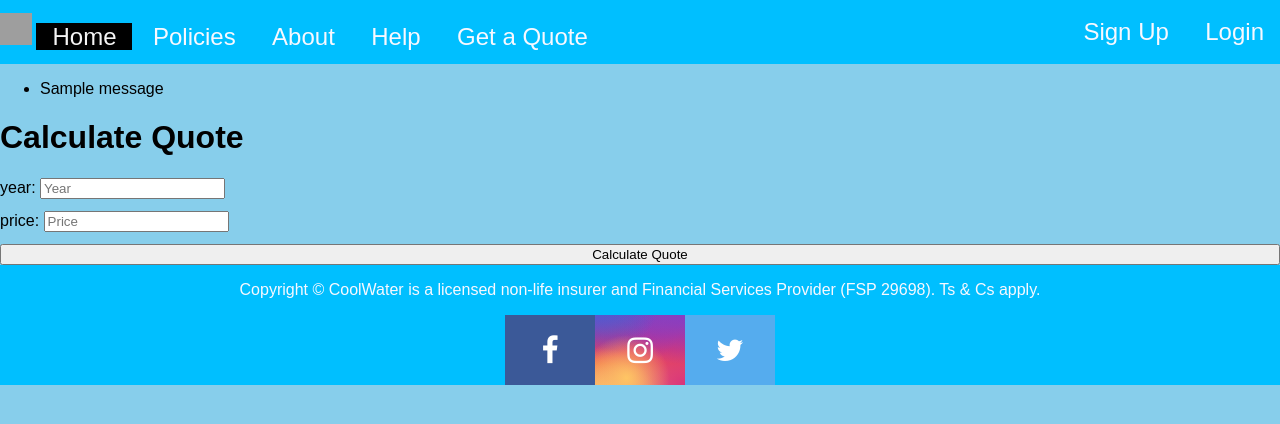
After one commit to QuinlanVic/Insurance-app, a Flask app: page /getquote in a window 1280 px wide. The commit adds this page. Shown: the top 424 px of the page. Run offline with Flask 3, Linux system fonts and the light colour scheme; tables that the repository leaves empty hold one stand-in row (values such as "Sample post"); one stand-in notice (Sample message) is shown; grey boxes are pictures that could not be loaded.

Commit message:
created basics of quote page

```diff
--- a/routes/main_bp.py
+++ b/routes/main_bp.py
@@ -1,11 +1,37 @@
 # blueprint for miscallaneous routes/pages
-from flask import Blueprint, render_template
+from flask import Blueprint, render_template, url_for, redirect, flash
 from flask_login import login_required
+
+from flask_wtf import FlaskForm
+from extensions import db
 
 from models.article import Article
 from models.employee import Employee
 
 main_bp = Blueprint("main", __name__)
+
+
+# from + import combo to only import what we need to improve performance
+from wtforms import (
+    StringField,
+    PasswordField,
+    SubmitField,
+    EmailField,
+    IntegerField,
+    DecimalField,
+)
+from wtforms.validators import InputRequired, Length, ValidationError, NumberRange
+
+from flask_login import login_user, logout_user, login_required
+
+from datetime import datetime
+
+
+# signup validation
+class QuoteForm(FlaskForm):
+    year = IntegerField("year", validators=[InputRequired()])
+    price = DecimalField("price", validators=[InputRequired()])
+    submit = SubmitField("Calculate Quote")
 
 
 # testing route for formatting/developing header and footer in "base.html"
@@ -40,3 +66,29 @@ def about_page():
 def help_page():
     # do not need to get any data from the server
     return render_template("help.html")
+
+
+# define a route for /getquote page
+@main_bp.route("/getquote", methods=["GET", "POST"])
+def get_quote_page():
+    form = QuoteForm()
+    # only on POST (when user is logging in)
+    if form.validate_on_submit():
+
+        # go back to quote page
+        # url_has_allowed_host_and_scheme should check if the url is safe
+        # for redirects, meaning it matches the request host.
+        # if not url_has_allowed_host_and_scheme(next, request.host):
+        #     return abort(400)
+        cover = 50000
+        premium = 500
+        flash(
+            "We can offer you R"
+            + f"{cover}"
+            + " in cover and you would pay R"
+            + f"{premium}"
+            + " per month :)"
+        )
+        return render_template("getquote.html", form=form)
+    # Only on GET - use form instance in "getquote" page
+    return render_template("getquote.html", form=form)
--- a/routes/user_bp.py
+++ b/routes/user_bp.py
@@ -88,7 +88,7 @@ def login_page():
 
         # if it does not exist or the password is incorrect
         # then user cannot login and send them back to login page
-        if not specific_user or specific_user.password != form.password.data:
+        if not specific_user:
             return render_template("login.html", form=form)
         # otherwise user has logged in successfully
         # go to homepage when posting from login page
--- a/templates/base.html
+++ b/templates/base.html
@@ -20,6 +20,7 @@
             <a class = "page-link" href="/policieslist">Policies</a>
             <a class = "page-link" href="/aboutus">About</a>
             <a class = "page-link" href="/help">Help</a>
+            <a class = "page-link" href="/getquote">Get a Quote</a>
         </div>
         <div class="rightbar">
             <!-- if -->
@@ -29,6 +30,15 @@
             <!-- <a class = "page-link" href="/profile">Profile</a> -->
         </div>
     </div>
+    {% with messages = get_flashed_messages() %}
+      {% if messages %}
+          <ul class=flashes>
+          {% for message in messages %}
+              <li>{{ message }}</li>
+          {% endfor %}
+          </ul>
+      {% endif %}
+    {% endwith %}
     <!-- content of page -->
     {% block content %}
     {% endblock %}
--- /dev/null
+++ b/templates/getquote.html
@@ -0,0 +1,31 @@
+{% extends 'base.html' %}
+
+{% block title %} GetQuote {% endblock %}
+
+{% block content %}
+<div class="signup-container">
+    <h1 class="getquote-heading">Calculate Quote</h1>
+    <!-- if we want to refer to the current URL but with different action as POST -->
+    <form class="login-form" action="" method="POST">
+        <!-- Hidden input field with token as value (CSRF) -->
+        {{form.hidden_tag()}}
+        <!-- display error(s) from "validate_year"-->
+        {% if form.year.errors %}
+
+            {% for error in form.year.errors %}
+                <div style="color:red">{{error}}</div>
+            {% endfor %}
+
+        {% endif %}
+
+        <!-- add labels so users always know what they must type in -->
+        <div class="form-group">
+            {{form.year.label}}: {{form.year(placeholder="Year", class="form-control")}}
+        </div>
+        <div class="form-group">
+            {{form.price.label}}: {{form.price(placeholder="Price", class="form-control")}}
+        </div>
+        {{form.submit(class="btn btn-primary")}}
+    </form>
+</div>
+{% endblock %}
```
